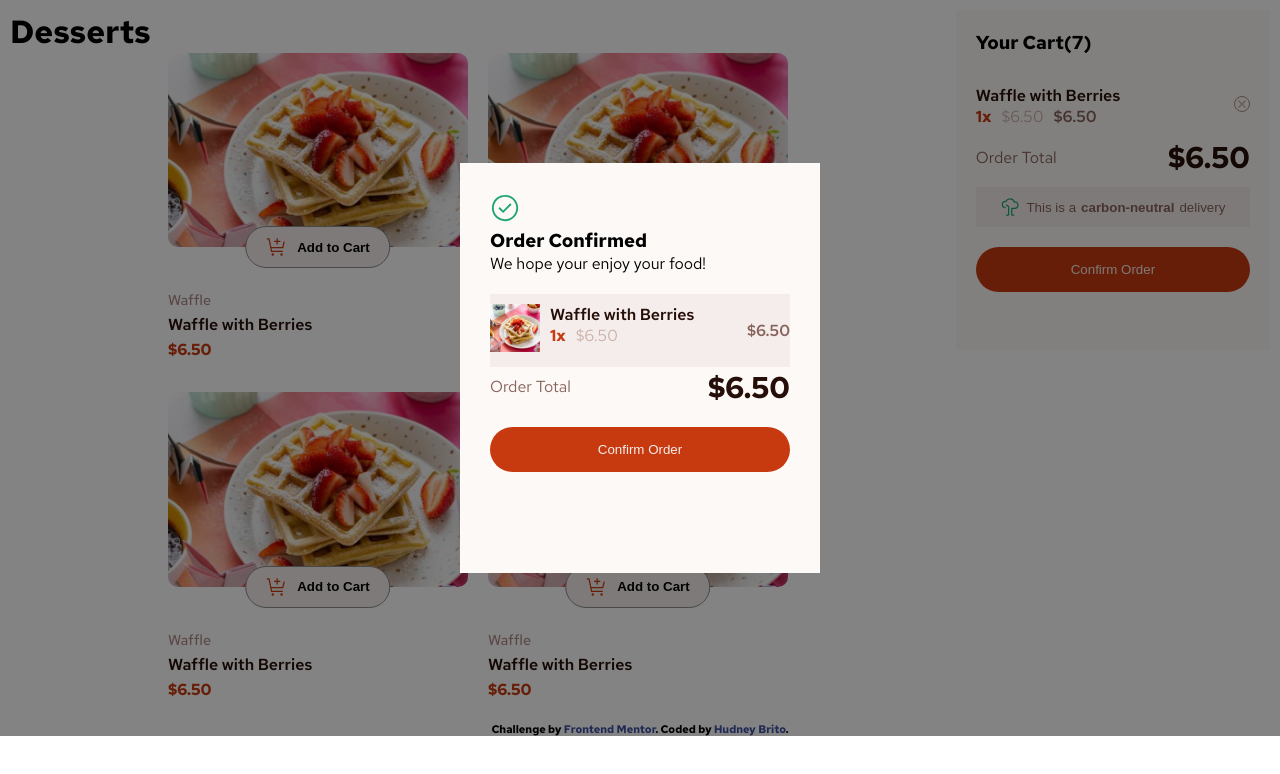
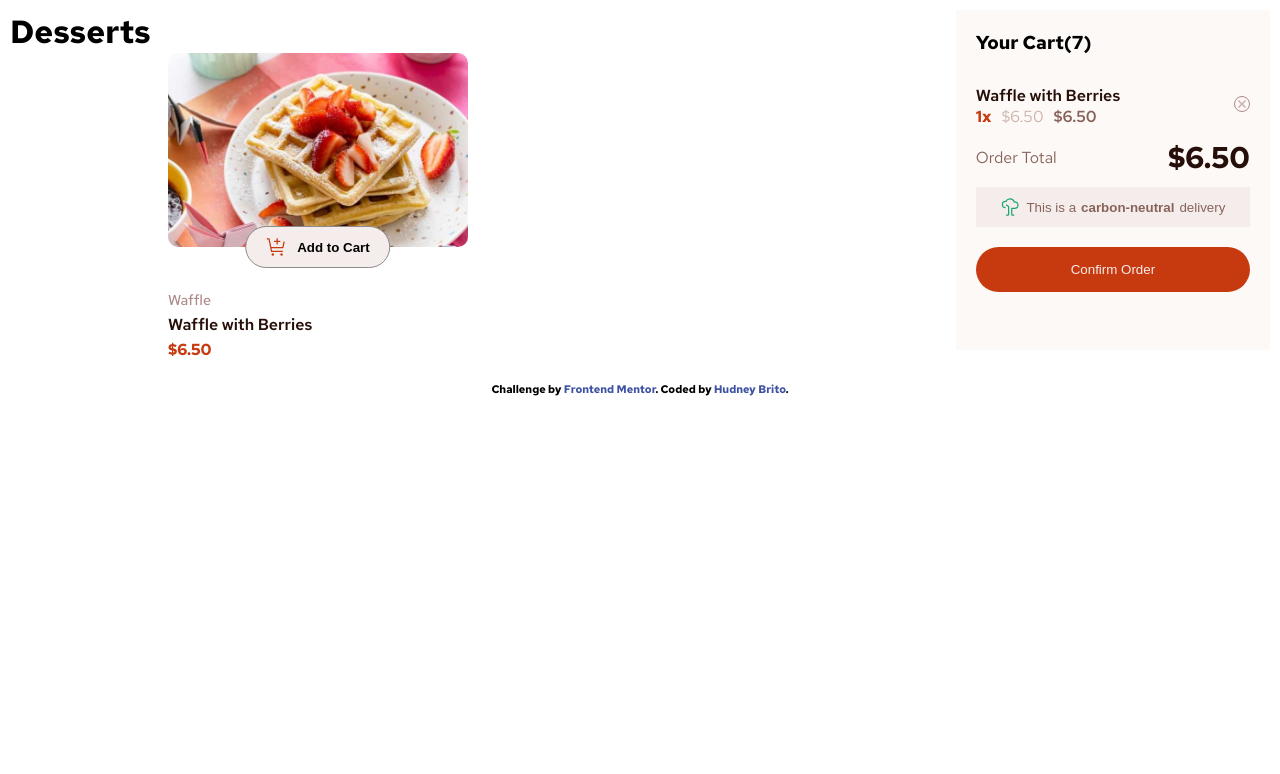
Before and after one commit to hudney-fsbrito/Product-list-with-car-WEB, a website built with Vite: page index.html in a window 1280 px wide. Built offline with nearby package versions, Linux system fonts and the light colour scheme.

Commit message:
Refactor: Implementando HTML dinâmico pelo TS (Em andamento)

```diff
--- a/index.html
+++ b/index.html
@@ -40,49 +40,6 @@
               <p class="product-price">&dollar;6.50</p>
             </div>
           </li>
-          <li class="card-product">
-            <div class="container-img">
-              <img class="img-product"  src="assets/images/image-waffle-mobile.jpg" alt="Image of product">
-              <button>
-                <img src="assets/images/icon-add-to-cart.svg"></img>
-                Add to Cart
-              </button>
-            </div>
-            <div class="container-description-product">
-              <h5 class="product-type-category">Waffle</h5>
-              <h4 class="product-name">Waffle with Berries</h4>
-              <p class="product-price">&dollar;6.50</p>
-            </div>
-          </li>
-          <li class="card-product">
-            <div class="container-img">
-              <img class="img-product"  src="assets/images/image-waffle-mobile.jpg" alt="Image of product">
-              <button>
-                <img src="assets/images/icon-add-to-cart.svg"></img>
-                Add to Cart
-              </button>
-            </div>
-            <div class="container-description-product">
-              <h5 class="product-type-category">Waffle</h5>
-              <h4 class="product-name">Waffle with Berries</h4>
-              <p class="product-price">&dollar;6.50</p>
-            </div>
-          </li>
-          <li class="card-product">
-            <div class="container-img">
-              <img class="img-product"  src="assets/images/image-waffle-mobile.jpg" alt="Image of product">
-              <button>
-                <img src="assets/images/icon-add-to-cart.svg"></img>
-                Add to Cart
-              </button>
-            </div>
-            <div class="container-description-product">
-              <h5 class="product-type-category">Waffle</h5>
-              <h4 class="product-name">Waffle with Berries</h4>
-              <p class="product-price">&dollar;6.50</p>
-            </div>
-          </li>
-
 
         </ul>
       </div>
--- a/src/entities/products.ts
+++ b/src/entities/products.ts
@@ -1,30 +1,51 @@
-import { v4 as uuidv4 } from 'uuid';
+import { v4 as uuidv4 } from "uuid";
 
-export class Product{
+export class Product {
   [x: string]: any;
   private _id: string = uuidv4();
   private _nameProduct: string;
   private _price: number;
   private _category: string;
-    private _imageProductUrl:string;
+  private _imageProductUrl: string;
 
-    constructor (
+  constructor(
     nameProduct: string,
     price: number,
     category: string,
-        imageProductUrl:string,
-    ){
+    imageProductUrl: string
+  ) {
     this._nameProduct = nameProduct;
     this._price = price;
     this._category = category;
     this._imageProductUrl = imageProductUrl;
   }
 
-    get getNameProduct(){
-        return this._nameProduct
+  get getNameProduct() {
+    return this._nameProduct;
   }
-    get getPrice(){
-        return this._price
+  get getPrice() {
+    return this._price;
   }
 
+  toHender() {
+    const containerProduct = document.querySelector(".container-product");
+
+    const henderListProduct: string = `
+          <li class="card-product">
+            <div class="container-img">
+              <img class="img-product"  src=${this._imageProductUrl} alt="Image of product">
+              <button>
+                <img src="assets/images/icon-add-to-cart.svg"></img>
+                Add to Cart
+              </button>
+            </div>
+            <div class="container-description-product">
+              <h5 class="product-type-category">${this._category}</h5>
+              <h4 class="product-name">${this._nameProduct}</h4>
+              <p class="product-price">&dollar;${this._price}</p>
+            </div>
+          </li>
+        `;
+        containerProduct?.appendChild(henderListProduct)
   }
+}
--- a/src/style/index.scss
+++ b/src/style/index.scss
@@ -186,7 +186,7 @@ body {
   width: 100%;
   height: 100%;
   background-color: rgba(0, 0, 0, 0.486);
-  display: flex;
+  display: none;
   justify-content: center;
   align-items: center;
 
```
Also changed, not shown: src/app.ts (+17 -6 lines). Lines whose indentation alone changed are shown as unchanged.
